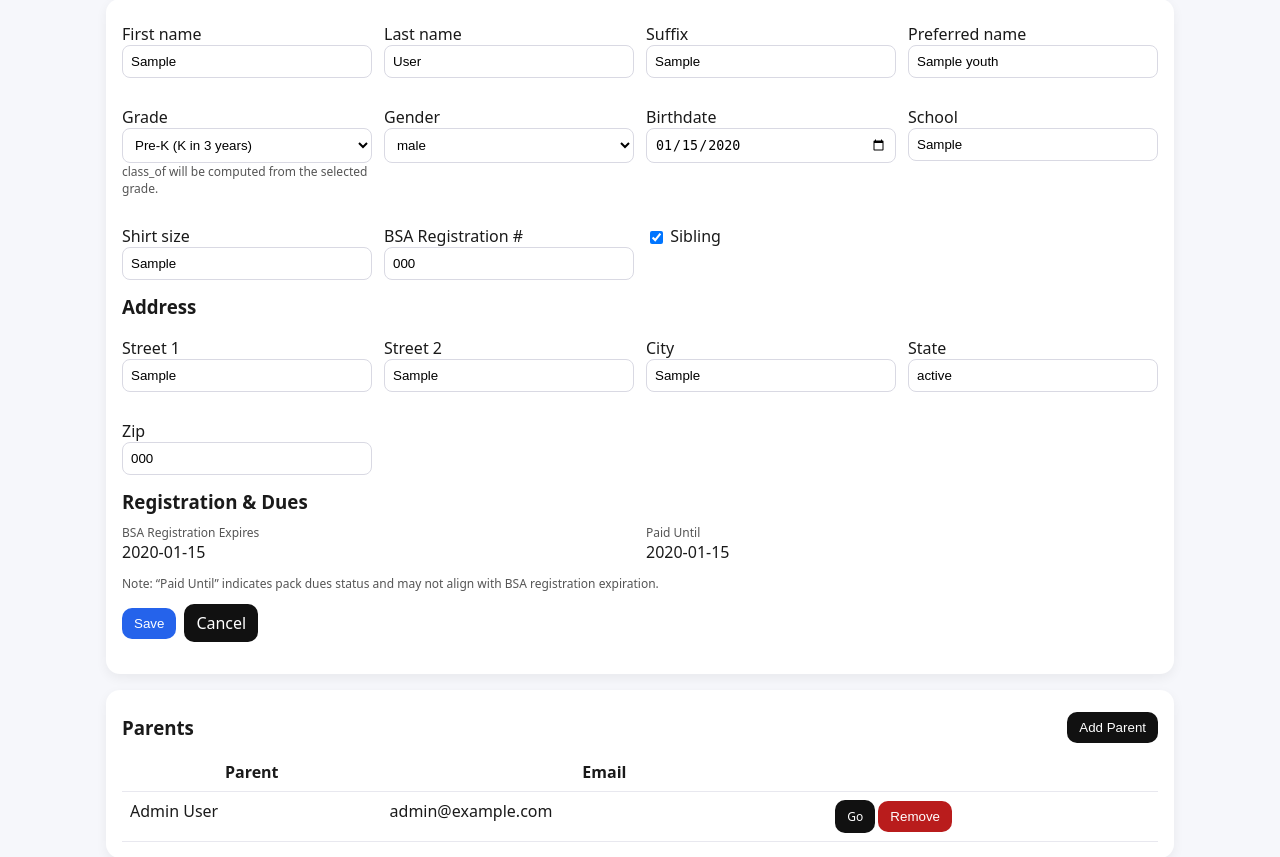
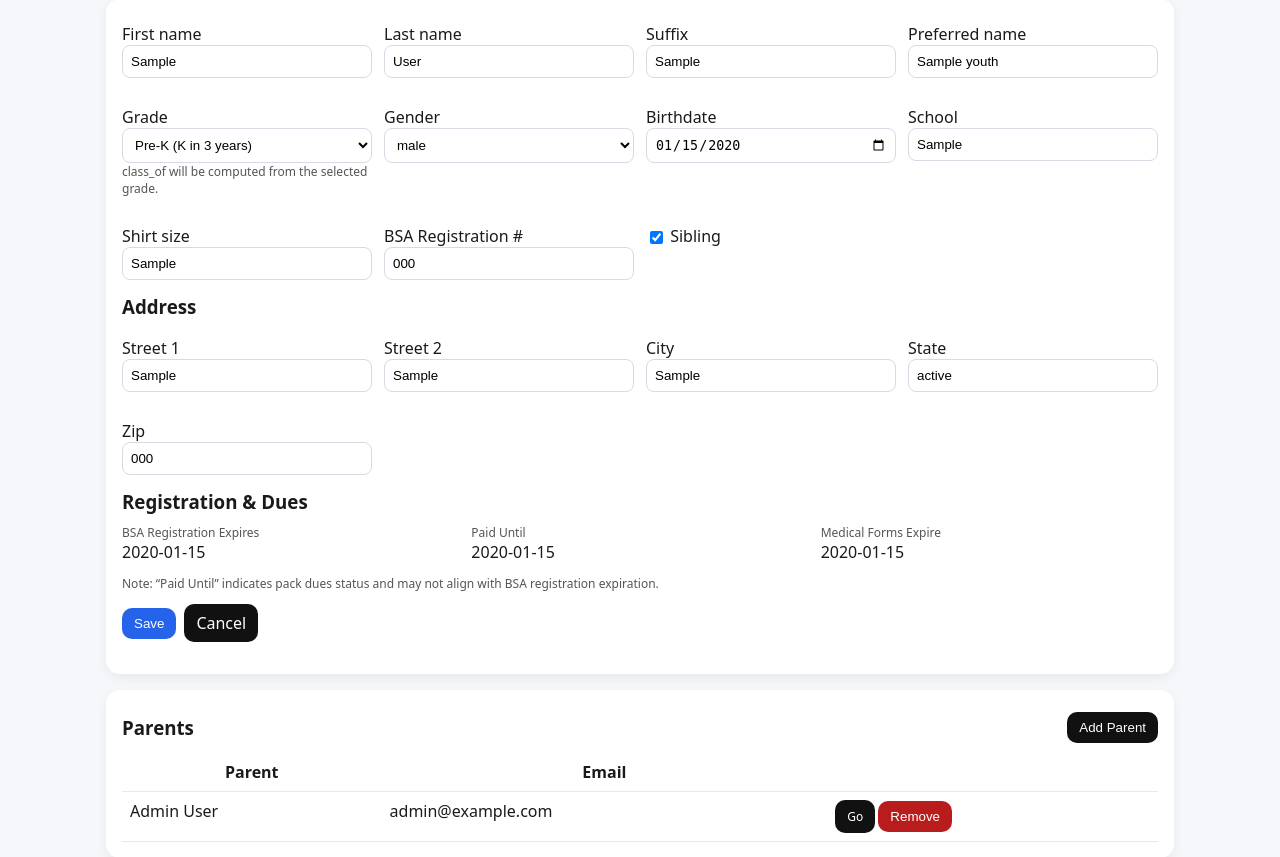
Before and after one commit to brianjrosenthal/scoutroster, a PHP site: page /youth_edit.php?id=1 in a window 1280 px wide. Shown: the part 359-1216 px from the top of the page. Run offline with PHP 8.4, Linux system fonts and the light colour scheme; the visitor is signed in with stand-in values (Sample User, id 1); data comes from the database, SQL or seed files in the repository; tables that the repository leaves empty hold one stand-in row (values such as "Sample post"); some libraries are stand-ins or nearby versions.

Commit message:
medical_form_expires_date

```diff
--- /dev/null
+++ b/db_migrations/20250916_add_medical_forms_expiration_to_youth.sql
@@ -0,0 +1,5 @@
+-- Add medical_forms_expiration_date field to youth table
+-- This field tracks when medical forms expire for each youth
+-- Only approvers (Cubmaster, Committee Chair, Treasurer) can edit this field
+
+ALTER TABLE youth ADD COLUMN medical_forms_expiration_date DATE DEFAULT NULL;
--- a/lib/YouthManagement.php
+++ b/lib/YouthManagement.php
@@ -432,6 +432,16 @@ class YouthManagement {
       $params[] = $val;
     }
 
+    // Medical forms expiration: approver-only (Cubmaster/Committee Chair/Treasurer)
+    if (array_key_exists('medical_forms_expiration_date', $data)) {
+      if (!\UserManagement::isApprover((int)$ctx->id)) {
+        throw new InvalidArgumentException('Forbidden - not approver');
+      }
+      $val = self::validateDateYmd($data['medical_forms_expiration_date'] ?? null);
+      $set[] = "medical_forms_expiration_date = ?";
+      $params[] = $val;
+    }
+
     if (empty($set)) return false;
     $params[] = $id;
 
@@ -448,6 +458,9 @@ class YouthManagement {
       self::log('youth.edit', $id, ['fields' => $fieldNames]);
       if (in_array('date_paid_until', $fieldNames, true)) {
         self::log('youth.mark_paid', $id, ['paid_until' => $data['date_paid_until'] ?? null]);
+      }
+      if (in_array('medical_forms_expiration_date', $fieldNames, true)) {
+        self::log('youth.update_medical_forms_expiration', $id, ['medical_forms_expiration_date' => $data['medical_forms_expiration_date'] ?? null]);
       }
     }
     return $ok;
--- a/schema.sql
+++ b/schema.sql
@@ -67,6 +67,7 @@ CREATE TABLE youth (
   bsa_registration_number VARCHAR(50) DEFAULT NULL, -- presence indicates "registered"
   bsa_registration_expires_date DATE DEFAULT NULL,
   date_paid_until DATE DEFAULT NULL,
+  medical_forms_expiration_date DATE DEFAULT NULL,
 
   -- Address (optional)
   street1 VARCHAR(255) DEFAULT NULL,
--- a/youth_edit.php
+++ b/youth_edit.php
@@ -49,6 +49,31 @@ if ($_SERVER['REQUEST_METHOD'] === 'POST' && (($_POST['action'] ?? '') === 'mark
       echo json_encode(['ok' => false, 'error' => 'Date must be in YYYY-MM-DD format.']); exit;
     }
     $ok = YouthManagement::update(UserContext::getLoggedInUserContext(), $id, ['date_paid_until' => $date]);
+    if ($ok) {
+      echo json_encode(['ok' => true]); exit;
+    }
+    echo json_encode(['ok' => false, 'error' => 'Unable to update.']); exit;
+  } catch (Throwable $e) {
+    echo json_encode(['ok' => false, 'error' => 'Operation failed']); exit;
+  }
+}
+
+/** Handle POST (mark medical forms expiration via modal) */
+if ($_SERVER['REQUEST_METHOD'] === 'POST' && (($_POST['action'] ?? '') === 'mark_medical_forms_expiration')) {
+  require_csrf();
+  header('Content-Type: application/json');
+  try {
+    if (!$canEditPaidUntil) {
+      echo json_encode(['ok' => false, 'error' => 'Not authorized']); exit;
+    }
+    $date = trim((string)($_POST['medical_forms_expiration_date'] ?? ''));
+    if ($date === '') { echo json_encode(['ok' => false, 'error' => 'Date is required']); exit; }
+    // Basic Y-m-d validation
+    $dt = DateTime::createFromFormat('Y-m-d', $date);
+    if (!$dt || $dt->format('Y-m-d') !== $date) {
+      echo json_encode(['ok' => false, 'error' => 'Date must be in YYYY-MM-DD format.']); exit;
+    }
+    $ok = YouthManagement::update(UserContext::getLoggedInUserContext(), $id, ['medical_forms_expiration_date' => $date]);
     if ($ok) {
       echo json_encode(['ok' => true]); exit;
     }
@@ -275,6 +300,7 @@ if ($_SERVER['REQUEST_METHOD'] === 'POST') {
 ?>
 <?php
   if (isset($_GET['paid'])) { $msg = 'Paid Until updated.'; }
+  if (isset($_GET['medical_forms'])) { $msg = 'Medical Forms Expiration updated.'; }
   if (isset($_GET['registered'])) { $msg = 'Thank you for sending in your application and payment.'; }
   if (isset($_GET['notified'])) { $msg = 'Payment notification created successfully. Approvers will be notified to verify the payment.'; }
 ?>
@@ -412,6 +438,15 @@ if ($_SERVER['REQUEST_METHOD'] === 'POST') {
             <?php endif; ?>
           </div>
         </div>
+        <div>
+          <div class="small">Medical Forms Expire</div>
+          <div>
+            <?= h($y['medical_forms_expiration_date'] ?? '—') ?>
+            <?php if ($canEditPaidUntil): ?>
+              <a href="#" class="small" id="edit_medical_forms_link" data-current="<?= h($y['medical_forms_expiration_date'] ?? '') ?>" style="margin-left:6px;">Edit</a>
+            <?php endif; ?>
+          </div>
+        </div>
       </div>
       <p class="small">Note: “Paid Until” indicates pack dues status and may not align with BSA registration expiration.</p>
     <?php endif; ?>
@@ -538,6 +573,75 @@ if ($_SERVER['REQUEST_METHOD'] === 'POST') {
         .then(function(json){
           if (json && json.ok) {
             window.location = '/youth_edit.php?id=<?= (int)$id ?>&paid=1';
+          } else {
+            showErr((json && json.error) ? json.error : 'Operation failed.');
+          }
+        })
+        .catch(function(){ showErr('Network error.'); });
+    });
+  }
+})();
+</script>
+<?php endif; ?>
+
+<!-- Medical Forms Expiration Modal (approvers only) -->
+<?php if ($canEditPaidUntil): ?>
+<div id="medical_forms_modal" class="modal hidden" aria-hidden="true" role="dialog" aria-modal="true">
+  <div class="modal-content" style="max-width:420px;">
+    <button class="close" type="button" id="medical_forms_close" aria-label="Close">&times;</button>
+    <h3>Set Medical Forms Expiration</h3>
+    <div id="medical_forms_err" class="error small" style="display:none;"></div>
+    <form id="medical_forms_form" class="stack" method="post" action="/youth_edit.php?id=<?= (int)$id ?>">
+      <input type="hidden" name="csrf" value="<?= h(csrf_token()) ?>">
+      <input type="hidden" name="action" value="mark_medical_forms_expiration">
+      <label>Medical Forms Expiration Date (YYYY-MM-DD)
+        <input type="date" name="medical_forms_expiration_date" id="medical_forms_date" required>
+      </label>
+      <p class="small">Set when this youth's medical forms expire.</p>
+      <div class="actions">
+        <button class="button primary" type="submit">Set Expiration Date</button>
+        <button class="button" type="button" id="medical_forms_cancel">Cancel</button>
+      </div>
+    </form>
+  </div>
+</div>
+<script>
+(function(){
+  var modal = document.getElementById('medical_forms_modal');
+  var closeBtn = document.getElementById('medical_forms_close');
+  var cancelBtn = document.getElementById('medical_forms_cancel');
+  var form = document.getElementById('medical_forms_form');
+  var err = document.getElementById('medical_forms_err');
+
+  function showErr(msg){ if(err){ err.style.display=''; err.textContent = msg || 'Operation failed.'; } }
+  function clearErr(){ if(err){ err.style.display='none'; err.textContent=''; } }
+  function open(){ if(modal){ modal.classList.remove('hidden'); modal.setAttribute('aria-hidden','false'); clearErr(); } }
+  function close(){ if(modal){ modal.classList.add('hidden'); modal.setAttribute('aria-hidden','true'); } }
+
+  var editLink = document.getElementById('edit_medical_forms_link');
+  if (editLink) {
+    editLink.addEventListener('click', function(e){
+      e.preventDefault();
+      var cur = this.getAttribute('data-current') || '';
+      var dateInp = document.getElementById('medical_forms_date');
+      if (dateInp && cur) { dateInp.value = cur; }
+      open();
+    });
+  }
+  if (closeBtn) closeBtn.addEventListener('click', function(){ close(); });
+  if (cancelBtn) cancelBtn.addEventListener('click', function(){ close(); });
+  if (modal) modal.addEventListener('click', function(e){ if (e.target === modal) close(); });
+
+  if (form) {
+    form.addEventListener('submit', function(e){
+      e.preventDefault();
+      clearErr();
+      var fd = new FormData(form);
+      fetch(form.getAttribute('action') || window.location.href, { method: 'POST', body: fd, credentials: 'same-origin' })
+        .then(function(r){ return r.json().catch(function(){ throw new Error('Invalid server response'); }); })
+        .then(function(json){
+          if (json && json.ok) {
+            window.location = '/youth_edit.php?id=<?= (int)$id ?>&medical_forms=1';
           } else {
             showErr((json && json.error) ? json.error : 'Operation failed.');
           }
```
